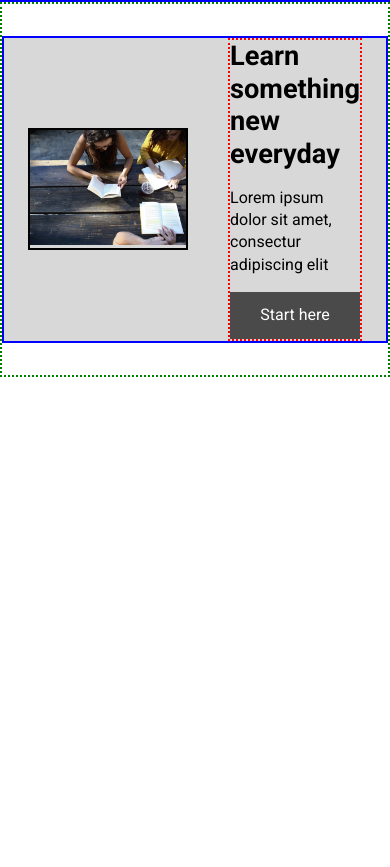
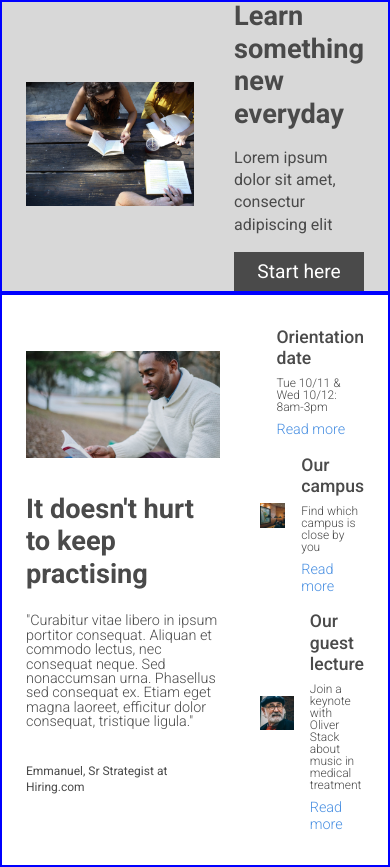
Before and after one commit to pazzyy/Capstone, a plain HTML site: page index.html in a window 390 px wide. Shown: the part 66-933 px from the top of the page. Before the commit the page ends 844 px from the top, so only its background shows below. Drawn offline with Linux system fonts and the light colour scheme.

Commit message:
Finished the features section + tablet/1440px media queries

```diff
--- a/index.html
+++ b/index.html
@@ -12,6 +12,7 @@
   <body>
 
     <!-- Header and Nav -->
+    <div class="fixed">
       <header class="site-container">
           <div class="logo">
             <img src="./resources/img/ic-logo.svg" alt="logo">
@@ -27,9 +28,9 @@
             </ul>
           </nav>
       </header>
+    </div>
 
     <!-- Banner image and CTA -->
-    <div class="banner-section">
       <div class="site-container" id="banner">
         <div class="banner-content">
           <div class="banner-img">
@@ -43,9 +44,56 @@
           </div>
         </div>
         </div>
+      </div>
+
+    <!-- Features section -->
+    <div class="site-container" id="features">
+      <div class="main-feature">
+        <div class="main-feature-img">
+          <img src="./resources/img/information-main.jpg" alt="Young man reading a book">
+        </div>
+        <div class="main-feature-text">
+          <h2>It doesn't hurt to keep practising</h2>
+          <p>"Curabitur vitae libero in ipsum portitor consequat. Aliquan et commodo lectus, nec consequat neque. Sed nonaccumsan urna. Phasellus sed consequat ex. Etiam eget magna laoreet, efficitur dolor consequat, tristique ligula."</p>
+          <span>Emmanuel, Sr Strategist at Hiring.com</span>
+        </div>
+      </div>
+
+      <div class="secondary-features">
+        <div class="feature-info" id="orientation">
+          <div class="feature-info-img">
+            <img src="./resources/img/information-orientation.jpg" alt="orientation image">
+          </div>
+          <div class="feature-info-text">
+            <h3>Orientation date</h3>
+            <p>Tue 10/11 & Wed 10/12: 8am-3pm</p>
+            <span>Read more</span>
+          </div>
+        </div>
+        <div class="feature-info" id="campus">
+          <div class="feature-info-img">
+            <img src="./resources/img/information-campus.jpg" alt="campus image">
+          </div>
+          <div class="feature-info-text">
+            <h3>Our campus</h3>
+            <p>Find which campus is close by you</p>
+            <span>Read more</span>
+          </div>
+        </div>
+        <div class="feature-info" id="lectures">
+          <div class="feature-info-img">
+            <img src="./resources/img/information-guest-lecture.jpg" alt="Oliver Stack image">
+          </div>
+          <div class="feature-info-text">
+            <h3>Our guest lecture</h3>
+            <p>Join a keynote with Oliver Stack about music in medical treatment</p>
+            <span>Read more</span>
+          </div>
+        </div>
+      </div>
 
     </div>
-    </div>
+
 
 
   </body>
--- a/resources/css/styles.css
+++ b/resources/css/styles.css
@@ -6,12 +6,25 @@ body{
   margin: 0 auto;
   font-family: 'Roboto', sans-serif;
   font-weight: 400;
+  color: #4a4a4a;
 }
 
 h1{
   font-size: 2.5rem;
   font-weight: 700;
   line-height: 1.2;
+}
+
+h2{
+    font-size: 2rem;
+    font-weight: 700;
+    line-height: 1.2;
+}
+
+h3{
+    font-size: 1.3rem;
+    font-weight: 500;
+    line-height: 1.2;
 }
 
 .site-container{
@@ -21,6 +34,13 @@ h1{
 }
 
 /*Header*/
+
+.fixed{
+  position: fixed;
+  width: 100%;
+  z-index: 1;
+  height: 4rem;
+}
 
 header{
   display: flex;
@@ -44,11 +64,7 @@ header nav ul li{
 
 #banner{
   background-color: #d8d8d8;
-
-}
-.banner-section{
-  padding: 2rem 0;
-  border: 2px dotted green;
+  padding-top: 4rem;
 }
 
 .banner-content{
@@ -57,8 +73,8 @@ header nav ul li{
 }
 
 .banner-img{
-  border: 2px solid black;
   max-width: 60%;
+  margin: 2rem 0;
 }
 
 .banner-img img{
@@ -67,7 +83,6 @@ header nav ul li{
 }
 
 .banner-cta{
-  border: 2px dotted red;
   margin-left: 2.5rem;
 }
 
@@ -81,13 +96,86 @@ header nav ul li{
 
 
 .banner-button{
+  font-size: 1.2rem;
   background-color: #4a4a4a;
-  padding: 0.75rem;
+  padding: 0.8rem;
   text-align: center;
   color: #ffffff;
   line-height: 1.4;
 }
 
+/*Feature section*/
+
+#features{
+  display: flex;
+}
+
+.main-feature{
+  display: flex;
+  justify-content: center;
+  flex-direction: column;
+  max-width: 60%;
+  margin-bottom: 3rem;
+}
+
+.main-feature-img{
+  padding: 2rem 0;
+}
+
+.main-feature-img img{
+  overflow: hidden;
+  width: 100%;
+}
+
+.main-feature-text p{
+  margin: 1.5rem 0 2rem 0;
+  font-weight: 200;
+}
+
+.main-feature-text span{
+  font-size: 0.75rem;
+}
+
+.secondary-features{
+  margin-left: 1.5rem;
+  padding: 2rem 0;
+}
+
+.feature-info{
+  display: flex;
+  align-items: center;
+}
+
+.feature-info-img{
+  max-width: 35%;
+  padding: 0rem 1rem 1rem 1rem;
+}
+
+#campus,
+#lectures{
+  padding-top: 1rem;
+}
+
+.feature-info-img img{
+  width: 100%;
+  overflow: hidden;
+}
+
+.feature-info-text p{
+  font-weight: 200;
+  margin: 0.5rem 0 1rem 0;
+  font-size: 0.8rem;
+  line-height: 1.2;
+}
+
+.feature-info-text span{
+  font-weight: 300;
+  font-size: 0.9rem;
+  line-height: 1.2;
+  color: #4a90e2;
+}
+
+/*Media queries*/
 
 @media only screen and (min-width: 1440px) {
 
@@ -97,17 +185,13 @@ header nav ul li{
     justify-content: space-between;
   }
 
-  .banner-img{
-    max-width: 50%;
-  }
-
   .banner-img img{
     overflow: hidden;
     width: 100%;
   }
 
   .banner-cta{
-    max-width: 30%;
+    max-width: 25%;
     margin-right: 8rem;
 
   }
@@ -117,14 +201,47 @@ header nav ul li{
     padding: 1rem;
     line-height: 1.4;
   }
+
+  .feature-info-text p{
+    font-weight: 200;
+    margin: 0.5rem 0 1.5rem 0;
+    font-size: 1rem;
+    line-height: 1.2;
 }
+
+
+}
+
 
 @media only screen and (max-width: 768px) {
   h1{
     font-size: 1.7rem;
   }
 
+  h2{
+    font-size: 1.7rem;
+  }
+
+  h3{
+    font-size: 1.1rem;
+  }
+
   .banner-cta p{
     font-size: 1rem;
   }
+
+  .banner-button{
+    padding: 0.5rem;
+    line-height: 1.2;
+  }
+
+  .main-feature-text p{
+    font-size: 0.9rem;
+  }
+
+  .feature-info-text p{
+    font-weight: 200;
+    margin: 0.5rem 0 0.5rem 0;
+    font-size: 0.75rem;
+    line-height: 1;
 }
```
Lines whose indentation alone changed are shown as unchanged.
